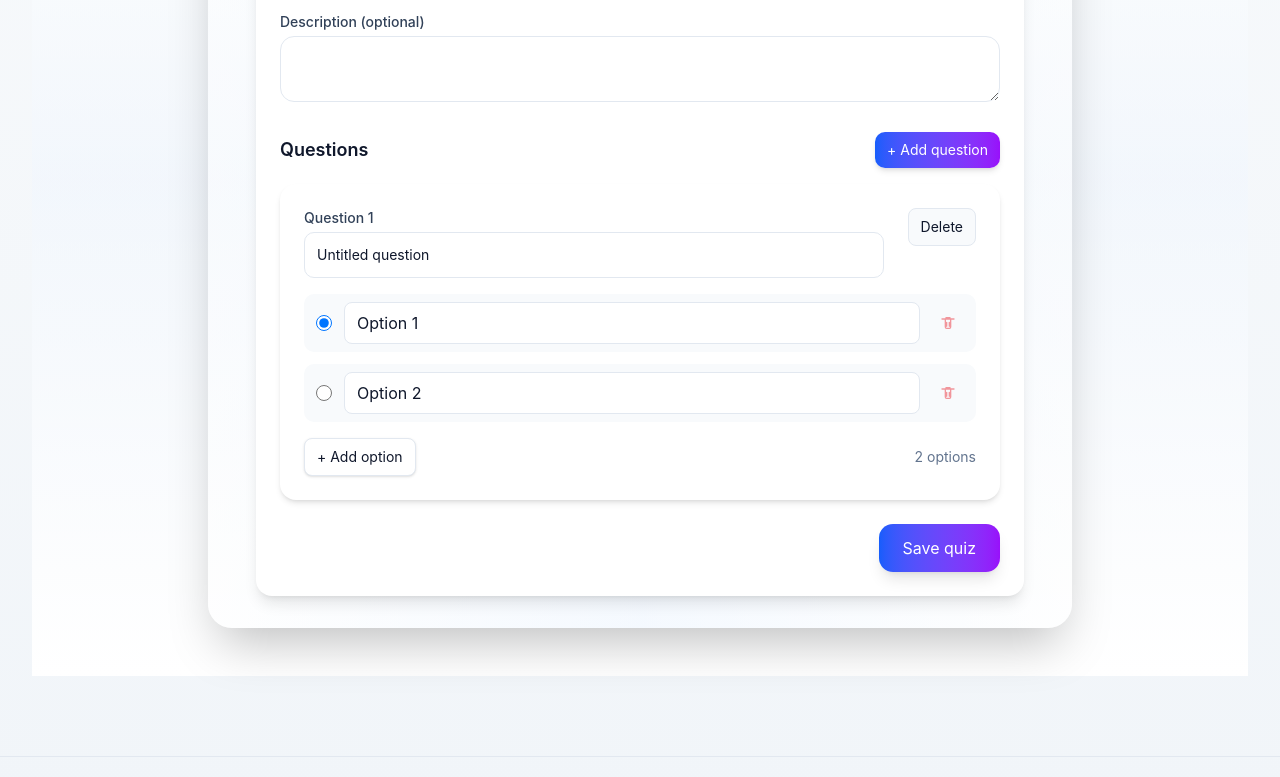
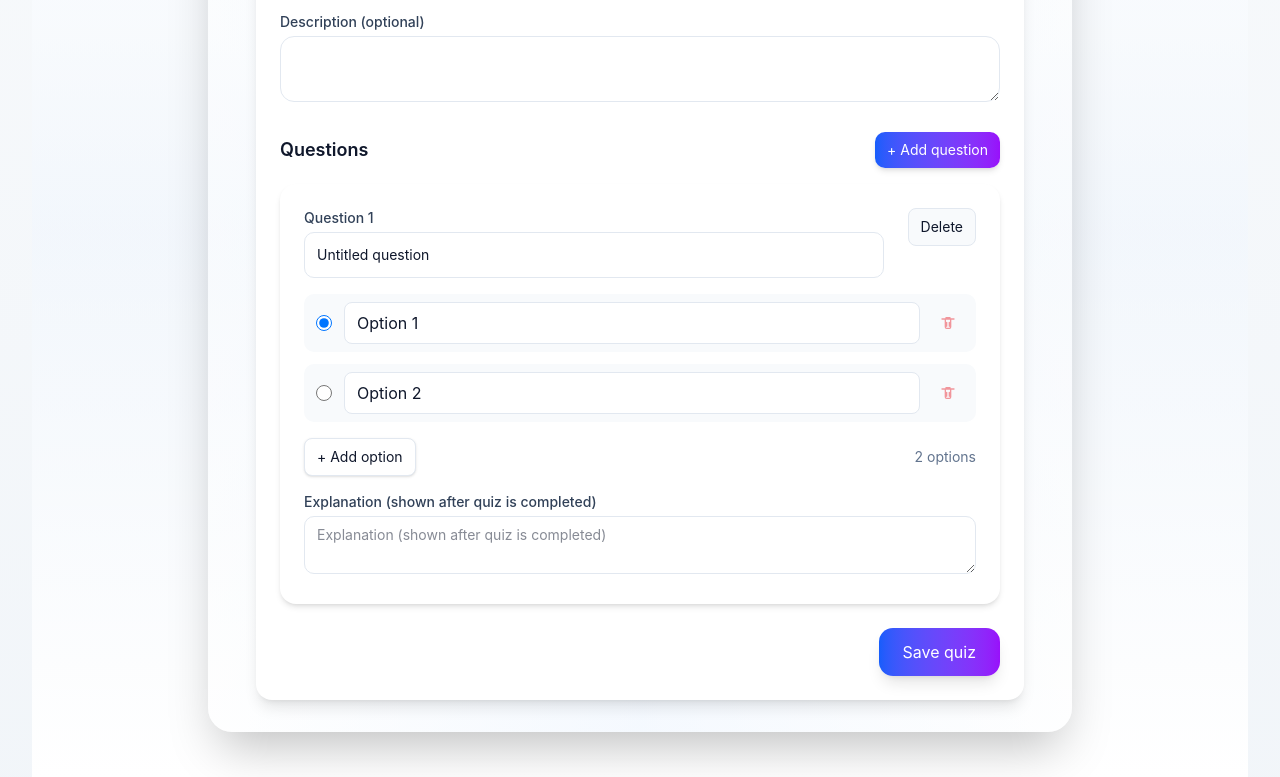
Before and after one commit to ssarania/Webapp_Eksamen, a React (Vite) app in the folder web/: page /quiz-creation/create in a window 1280 px wide. Shown: the part 410-1187 px from the top of the page. Built offline with nearby package versions, Linux system fonts and the light colour scheme; no server answers.

Commit message:
added description

```diff
--- a/web/src/lib/storage.ts
+++ b/web/src/lib/storage.ts
@@ -82,7 +82,7 @@ export function createQuiz(dto: CreateQuizDto): QuizDetail {
 	let qNext = 1
 	const questions = dto.questions.map((qq): any => {
 		const opts = qq.options.map((o, oi) => ({ id: oi + 1, text: o.text, isCorrect: !!o.isCorrect }))
-		return { id: qNext++, text: qq.text, order: 0, options: opts }
+		return { id: qNext++, text: qq.text, order: 0, options: opts, explanation: qq.explanation ?? '' }
 	})
 	const created: QuizDetail = { id: nextId, title: dto.title, description: dto.description ?? '', authorId: dto.authorId, authorName: undefined, createdAt: nowIso(), questions }
 	quizzes.push(created)
--- a/web/src/pages/QuizCreate.tsx
+++ b/web/src/pages/QuizCreate.tsx
@@ -5,7 +5,7 @@ import { createQuiz as createLocalQuiz } from '../lib/storage'
 import api from '../services/api'
 
 type Option = { text: string; isCorrect?: boolean }
-type Q = { text: string; options: Option[] }
+type Q = { text: string; options: Option[]; explanation?: string }
 
 function IconTrash() {
     return (
@@ -53,7 +53,7 @@ function OptionRow({ option, qi, oi, onText, onSetCorrect, onRemove, disableRemo
     )
 }
 
-function QuestionCard({ q, qi, onUpdateText, onAddOption, onUpdateOption, onSetCorrect, onRemoveQuestion, onRemoveOption }: {
+function QuestionCard({ q, qi, onUpdateText, onAddOption, onUpdateOption, onSetCorrect, onRemoveQuestion, onRemoveOption, onUpdateExplanation }: {
     q: Q
     qi: number
     onUpdateText: (text: string) => void
@@ -62,6 +62,7 @@ function QuestionCard({ q, qi, onUpdateText, onAddOption, onUpdateOption, onSetC
     onSetCorrect: (oi: number) => void
     onRemoveQuestion: () => void
     onRemoveOption: (oi: number) => void
+    onUpdateExplanation: (text: string) => void
 }) {
     return (
         <div className="bg-white dark:bg-slate-800 rounded-2xl shadow-md p-6 space-y-4 transform transition hover:shadow-xl">
@@ -108,6 +109,16 @@ function QuestionCard({ q, qi, onUpdateText, onAddOption, onUpdateOption, onSetC
                 </button>
                 <div className="text-sm text-slate-500">{q.options.length} options</div>
             </div>
+
+            <div>
+                <label className="block text-sm font-medium text-slate-700 dark:text-slate-200 mt-2">Explanation (shown after quiz is completed)</label>
+                <textarea
+                    value={q.explanation ?? ''}
+                    onChange={e => onUpdateExplanation(e.target.value)}
+                    placeholder="Explanation (shown after quiz is completed)"
+                    className="mt-1 w-full border border-slate-200 dark:border-slate-700 rounded-lg px-3 py-2 focus:outline-none focus:ring-2 focus:ring-blue-200 text-sm"
+                />
+            </div>
         </div>
     )
 }
@@ -116,14 +127,14 @@ export default function QuizCreate() {
     const [title, setTitle] = useState('')
     const [description, setDescription] = useState('')
     const [questions, setQuestions] = useState<Q[]>([
-        { text: 'Untitled question', options: [{ text: 'Option 1', isCorrect: true }, { text: 'Option 2' }] }
+        { text: 'Untitled question', options: [{ text: 'Option 1', isCorrect: true }, { text: 'Option 2' }], explanation: '' }
     ])
     const [error, setError] = useState<string | null>(null)
     const [saving, setSaving] = useState(false)
     const navigate = useNavigate()
 
     function addQuestion() {
-        setQuestions(s => [...s, { text: '', options: [{ text: '', isCorrect: true }, { text: '' }] }])
+        setQuestions(s => [...s, { text: '', options: [{ text: '', isCorrect: true }, { text: '' }], explanation: '' }])
     }
 
     function removeQuestion(i: number) {
@@ -161,12 +172,12 @@ export default function QuizCreate() {
             if (q.options.filter(x => x.isCorrect).length !== 1) return setError('Each question must have exactly one correct option')
         }
 
-		const dto: CreateQuizDto = {
-			title: title.trim(),
-			description: description.trim(),
-			isPublic: false,
-			questions: questions.map(q => ({ text: q.text, options: q.options.map(o => ({ text: o.text, isCorrect: !!o.isCorrect })) }))
-		}
+        const dto: CreateQuizDto = {
+            title: title.trim(),
+            description: description.trim(),
+            isPublic: false,
+            questions: questions.map(q => ({ text: q.text, explanation: q.explanation ?? '', options: q.options.map(o => ({ text: o.text, isCorrect: !!o.isCorrect })) }))
+        }
 		try {
 			setSaving(true)
 			// Try server-side create, fall back to local storage
@@ -238,6 +249,7 @@ export default function QuizCreate() {
                                                 onSetCorrect={(oi) => setCorrect(qi, oi)}
                                                 onRemoveQuestion={() => removeQuestion(qi)}
                                                 onRemoveOption={(oi) => removeOption(qi, oi)}
+                                                onUpdateExplanation={(text) => updateQuestion(qi, { explanation: text })}
                                             />
                                         </div>
                                     ))}
--- a/web/src/pages/QuizDetail.tsx
+++ b/web/src/pages/QuizDetail.tsx
@@ -182,14 +182,25 @@ export default function QuizDetail() {
 									{quiz.questions.map((q: any) => {
 										const sel = answers[q.id] ?? null
 										const correct = q.options.find((o: any) => o.isCorrect)
-										const isRight = correct && sel === correct.id
+										const isRight = !!(correct && sel === correct.id)
 										return (
 											<div key={q.id} className="flex items-start gap-3 p-3 rounded-lg bg-slate-50 dark:bg-slate-800">
 												<div className={`w-6 h-6 rounded-full flex items-center justify-center ${isRight ? 'bg-green-500 text-white' : 'bg-red-500 text-white'}`}>{isRight ? '✓' : '✕'}</div>
-												<div>
+												<div className="flex-1">
 													<div className="font-medium">{q.text}</div>
-													<div className="text-sm text-slate-500">Selected: {q.options.find((o: any) => o.id === sel)?.text ?? '—'}</div>
-													<div className="text-sm text-slate-500">Correct: {correct?.text}</div>
+													{isRight ? (
+														// Correct: show only explanation (if any)
+														q.explanation ? (
+															<div className="mt-1 text-sm text-slate-600">{q.explanation}</div>
+														) : null
+													) : (
+														// Wrong: show your answer, correct answer, and explanation (if any)
+														<div className="mt-1 space-y-1 text-sm text-slate-600">
+															<div><strong>Your answer:</strong> {q.options.find((o: any) => o.id === sel)?.text ?? '—'}</div>
+															<div><strong>Correct answer:</strong> {correct?.text ?? '—'}</div>
+															{q.explanation ? <div className="mt-1">{q.explanation}</div> : null}
+														</div>
+													)}
 												</div>
 											</div>
 										)
--- a/web/src/types.ts
+++ b/web/src/types.ts
@@ -19,6 +19,7 @@ export interface Question {
 	text: string
 	order?: number
 	options: Option[]
+	explanation?: string | null
 }
 
 export interface QuizDetail {
@@ -39,6 +40,7 @@ export interface CreateOptionDto {
 export interface CreateQuestionDto {
 	text: string
 	options: CreateOptionDto[]
+	explanation?: string
 }
 
 export interface CreateQuizDto {
```
